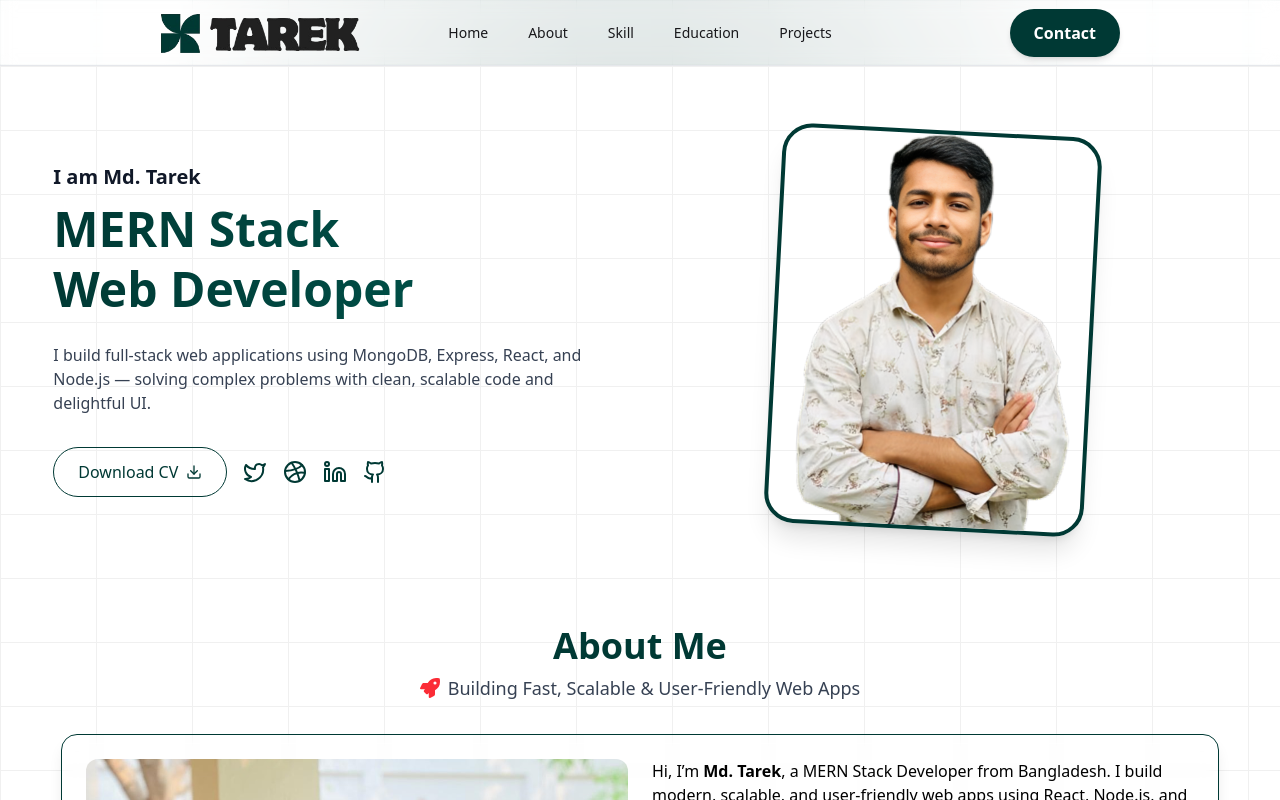
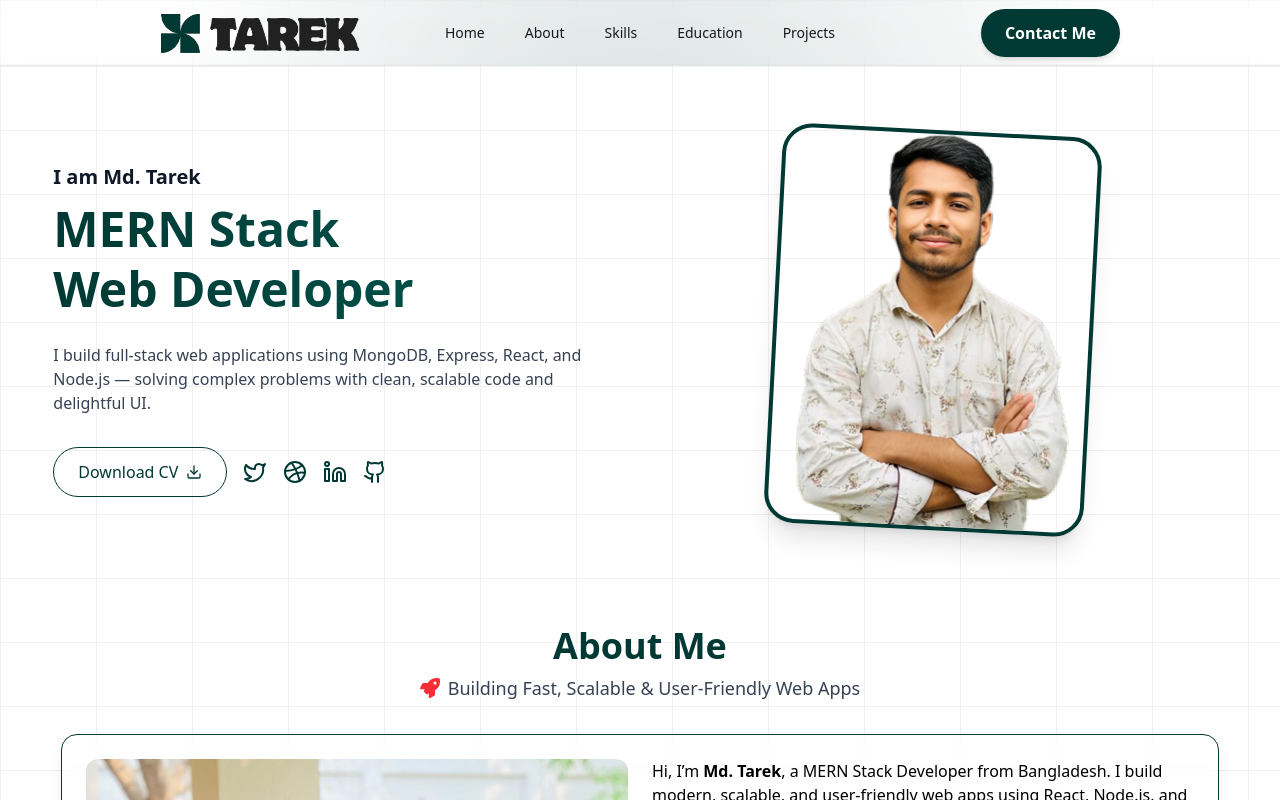
Before and after one commit to TarekNexus/Portfolio-Tarek, a React (Vite) app: page / in a window 1280 px wide. Shown: the top 800 px of the page. Built offline with nearby package versions, Linux system fonts and the light colour scheme.

Commit message:
navbar complete

```diff
--- a/index.html
+++ b/index.html
@@ -1,10 +1,10 @@
-<!doctype html>
+<!DOCTYPE html>
 <html lang="en" data-theme="light">
   <head>
     <meta charset="UTF-8" />
-    <link rel="icon" type="image/svg+xml" href="/vite.svg" />
+    <link rel="icon" type="image/svg+xml" href="/favIcon.png" />
     <meta name="viewport" content="width=device-width, initial-scale=1.0" />
-    <title>Vite + React</title>
+    <title>TAREK |  MERN Stack Web Developer</title>
   </head>
   <body>
     <div id="root"></div>
--- a/src/Pages/ProjectDetails.jsx
+++ b/src/Pages/ProjectDetails.jsx
@@ -1,8 +1,11 @@
-import React, { use } from "react";
+import React, { use, useEffect } from "react";
 import { useParams, useNavigate } from "react-router"; // ✅ added useNavigate
 const projectDataPromise=fetch("/ProjectData.json").then(res=>res.json()) // ✅ adjust path if needed
 
 const ProjectDetails = () => {
+   useEffect(() => {
+    document.title = "TAREK | PROJECT DETAILS";
+  }, []);
    const projectData=use(projectDataPromise)
   const { id } = useParams();
   const navigate = useNavigate(); // ✅ hook for navigation
--- a/src/components/Footer.jsx
+++ b/src/components/Footer.jsx
@@ -7,7 +7,7 @@ const Footer = () => {
     <footer className="bg-base-200 text-base-content rounded p-10">
       <div className="max-w-7xl mx-auto flex flex-col md:flex-row justify-between items-center gap-6">
         {/* Left Section */}
-        <div className="flex items-center gap-4">
+        <div className="flex flex-col items-center ">
           <Link to="/">
             <div className="flex items-center gap-4">
               <img className="w-40" src={logo} alt="Logo" />
--- a/src/components/Navbar.jsx
+++ b/src/components/Navbar.jsx
@@ -1,32 +1,32 @@
 import React from "react";
 import logo from "../assets/view.png";
-
+import { Link } from "react-router";
 
 const Navbar = () => {
   const Links = (
     <>
       <li>
-        <a href="#hero" className="hover:text-red-500 hover:bg-non">
+        <a href="#hero" className="hover:text-[#003934] ">
           Home
         </a>
       </li>
       <li>
-        <a href="#about" className="hover:text-red-500">
+        <a href="#about" className="hover:text-[#003934] ">
           About
         </a>
       </li>
       <li>
-        <a href="#skill" className="hover:text-red-500">
-          Skill
+        <a href="#skill" className="hover:text-[#003934]">
+          Skills
         </a>
       </li>
-       <li>
-        <a href="#education" className="hover:text-red-500">
+      <li>
+        <a href="#education" className="hover:text-[#003934]">
           Education
         </a>
       </li>
       <li>
-        <a href="#projects" className="hover:text-red-500">
+        <a href="#projects" className="hover:text-[#003934]">
           Projects
         </a>
       </li>
@@ -37,8 +37,12 @@ const Navbar = () => {
     <nav className="sticky top-0 z-20">
       <div className="navbar w-full px-4 sm:px-8 md:px-12 lg:px-40 mx-auto border-b border-gray-200 bg-white/20 backdrop-blur-sm">
         {/* Navbar Start */}
+
         <div className="navbar-start">
-          <img className="w-50" src={logo} alt="Logo" />
+          <Link to="/">
+            {" "}
+            <img className="w-50" src={logo} alt="Logo" />
+          </Link>
         </div>
 
         {/* Navbar Center (Desktop Menu) */}
@@ -51,9 +55,9 @@ const Navbar = () => {
           {/* Contact Button (hidden on small screens) */}
           <a
             href="#contact"
-            className="hidden bg-[#003934] lg:inline-block px-4 py-2 sm:px-6 sm:py-3 text-sm sm:text-base text-white font-semibold hover:bg-[#00796b] rounded-3xl shadow-md transition duration-300"
+            className="hidden bg-[#003934] lg:inline-block px-4 py-2 sm:px-6 sm:py-3 text-sm sm:text-base text-white font-semibold hover:bg-[#00291f] rounded-3xl shadow-md transition duration-300"
           >
-            Contact
+            Contact Me
           </a>
 
           {/* Dropdown for small screens */}
```
Also changed, not shown: public/favIcon.png (added).
